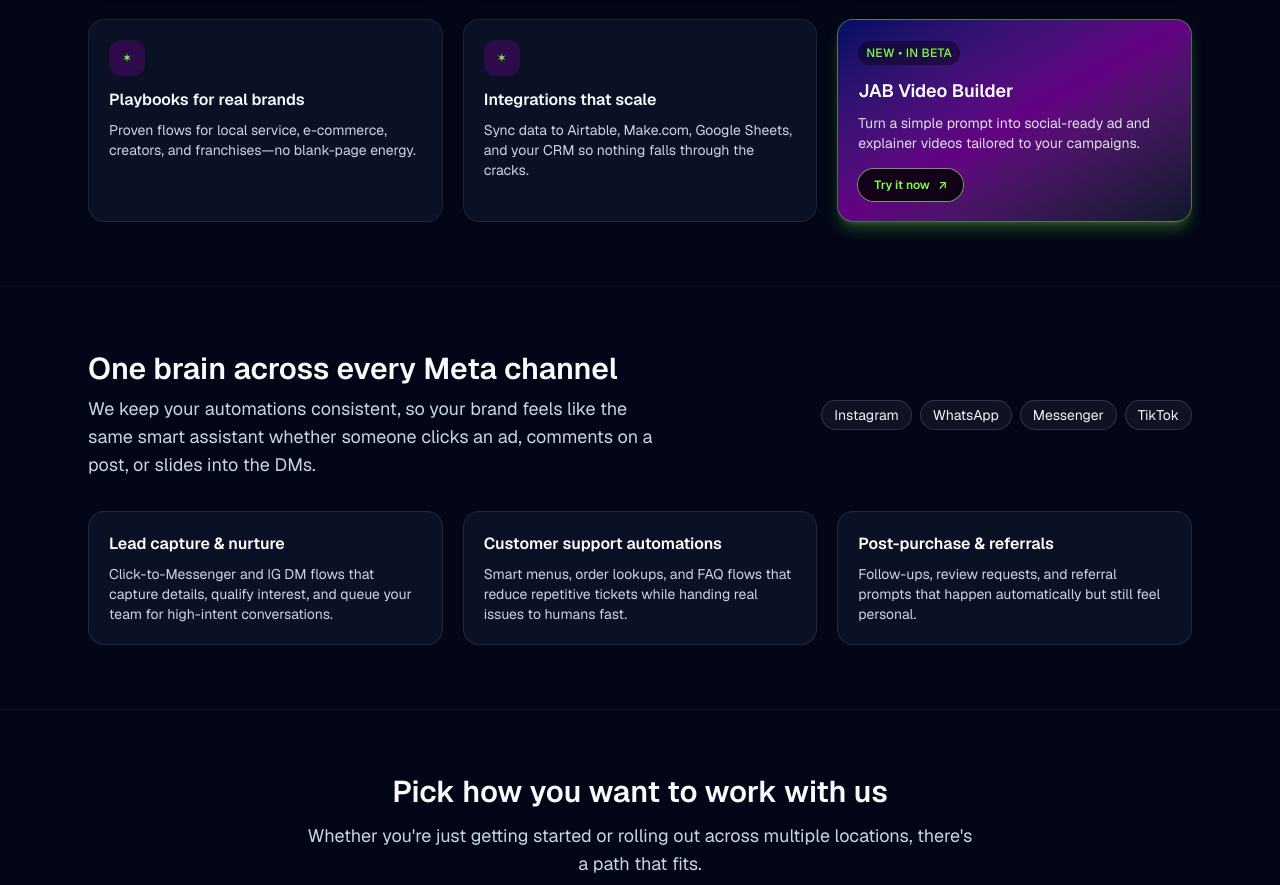
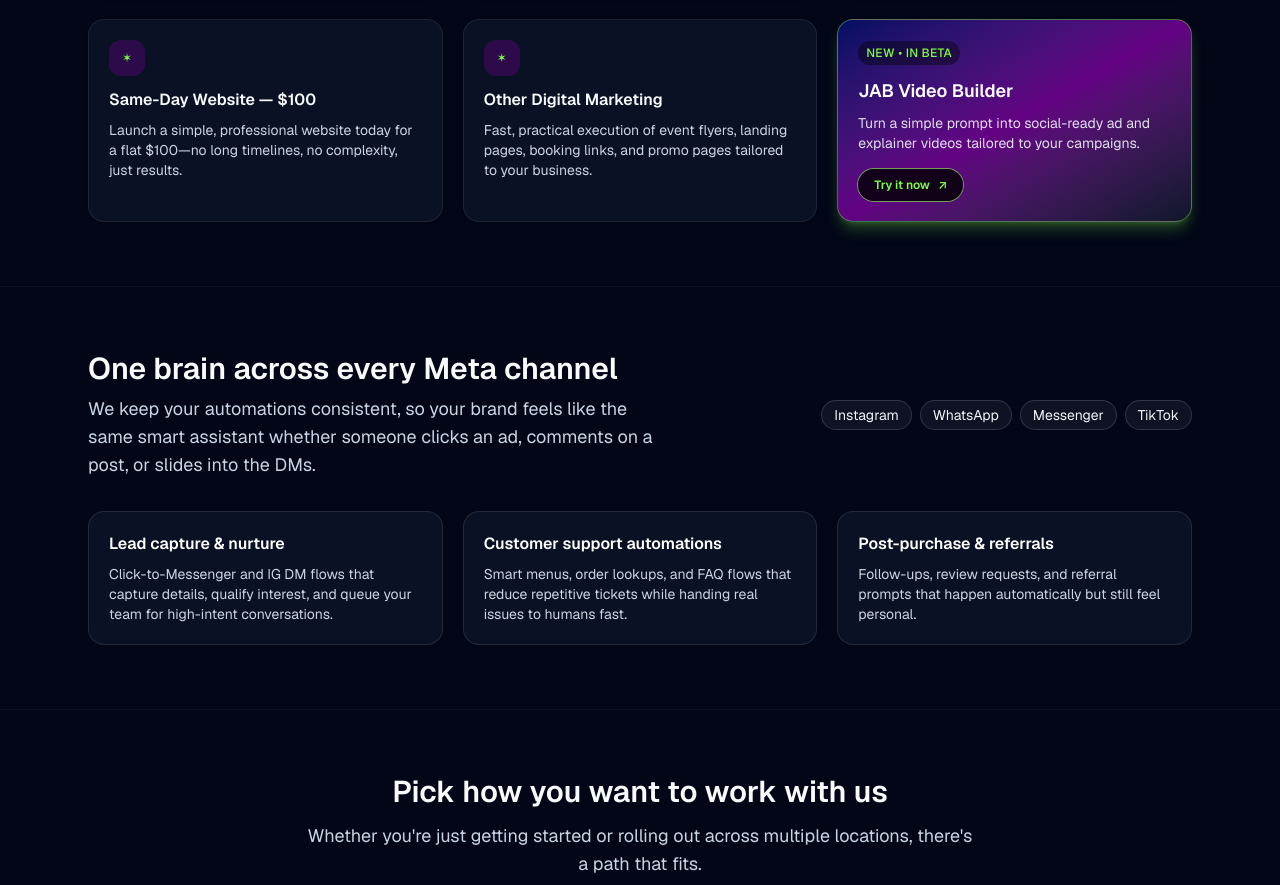
Before and after one commit to walterjordan/jab-site, a Next.js app: page / in a window 1280 px wide. Shown: the part 1333-2218 px from the top of the page. Built offline with nearby package versions, Linux system fonts and the light colour scheme; no server answers.

Commit message:
feat: Replace abstract feature cards with Same-Day Website and Digital Marketing offerings

```diff
--- a/src/app/page.tsx
+++ b/src/app/page.tsx
@@ -33,12 +33,12 @@ const featureCards = [
     desc: "Collect emails, phone numbers, and booking details without sending users to a clunky form.",
   },
   {
-    title: "Playbooks for real brands",
-    desc: "Proven flows for local service, e-commerce, creators, and franchises—no blank-page energy.",
+    title: "Same-Day Website — $100",
+    desc: "Launch a simple, professional website today for a flat $100—no long timelines, no complexity, just results.",
   },
   {
-    title: "Integrations that scale",
-    desc: "Sync data to Airtable, Make.com, Google Sheets, and your CRM so nothing falls through the cracks.",
+    title: "Other Digital Marketing",
+    desc: "Fast, practical execution of event flyers, landing pages, booking links, and promo pages tailored to your business.",
   },
 ];
 
```
